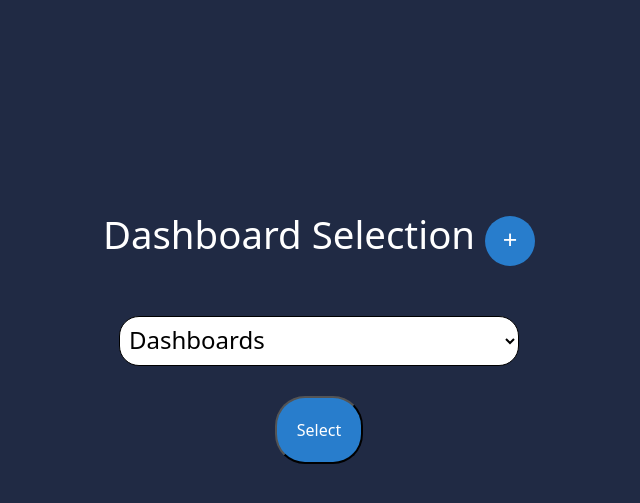
After one commit to PenPen7531/ISSP-Triumf-435, a Flask app: page /view in a window 1280 px wide. The commit adds this page. Shown: the top 503 px of the page, without its empty margins (321-961 px from the left). Run offline with Flask 2, Linux system fonts and the light colour scheme.

Commit message:
Added new routes to python flask. Added new dashboard page with no dynamic features yet

```diff
--- /dev/null
+++ b/app/static/css/dash.css
@@ -0,0 +1,118 @@
+*{
+    background-color: #202A44;
+    color: white;
+}
+
+.flex-mid {
+    margin-top: 20vh;
+    padding-top: 4%;
+    display: flex;
+    flex-direction: column;
+    align-items: center;
+
+}
+
+.transparent{
+    background-color: transparent;
+}
+
+#myDropdown{
+    display: flex;
+    flex-direction: column;
+    align-content: center;
+    justify-content: center;
+    background-color: white;
+    width: 400px;
+    height: 50px;
+    font-size: 1.5em;
+    border-radius: 20px;
+    padding: 5px;
+    border: 1px solid black;
+    color: black;
+}
+
+#plus{
+    font-size: 2vw;
+    text-align: center;
+    border: none;
+    background-color: #287DCC;
+    justify-self: center;
+    border-radius: 50%;
+    height: 50px;
+    width: 50px;
+    text-align: center;
+}
+
+.dropdown > * {
+    margin: 0;
+    padding: 0;
+    background-color: transparent;
+    color: black;
+}
+a{
+    background-color: white;
+    list-style-type: none;
+    color: black;
+}
+.dropbtn{
+    padding: 20px;
+    border: none;
+    margin: 0;
+
+    border-bottom: solid blue 1px;
+}
+.dropdown{
+    display: flex;
+    flex-direction: column;
+    border: solid 1px black;
+    padding: 0px;
+    border-radius: 30px;
+    background-color: white;
+    font-size: 2vw;
+    width: 50vw;
+}
+
+.link{
+    text-decoration: None;
+
+    align-self: center;
+    background-color: transparent;
+    color: grey;
+
+
+}
+
+#title{
+    font-size: 3vw;
+    margin-bottom: 50px;
+}
+
+.arrow{
+    height: 30px;
+    width: 30px;
+    justify-self: end;
+    background-color: transparent;
+    align-self: flex-end;
+}
+
+#arrow-up{
+    display: None;
+}
+
+#arrow-down{
+    display: inline;
+}
+form{
+    display: flex;
+    flex-direction: column;
+    justify-content: center;
+    align-items: center;
+}
+.button{
+    margin: 30px;
+    background-color: #287DCC;
+    padding: 20px;
+    border-radius: 30px;
+    align-self: center;
+    justify-self: center;
+}
--- /dev/null
+++ b/app/templates/public/dash.html
@@ -0,0 +1,28 @@
+<!DOCTYPE html>
+<html lang="en">
+<head>
+    <meta charset="UTF-8">
+    <meta http-equiv="X-UA-Compatible" content="IE=edge">
+    <meta name="viewport" content="width=device-width, initial-scale=1.0">
+    <title>Dashboard</title>
+    <link rel="stylesheet" href="{{ url_for('static', filename='css/dash.css') }}">
+    <script src="../../static/js/dash.js"></script>
+
+    <link href="https://cdn.jsdelivr.net/npm/bootstrap@5.1.3/dist/css/bootstrap.min.css" rel="stylesheet" integrity="sha384-1BmE4kWBq78iYhFldvKuhfTAU6auU8tT94WrHftjDbrCEXSU1oBoqyl2QvZ6jIW3" crossorigin="anonymous">
+</head>
+<body>
+    <div class="flex-mid">
+        <h1 id="title">Dashboard Selection <a href="/create" class="transparent"><button  id="plus">+</button></a></h1>
+        <form method="POST">
+        <select name="dashboard" id="myDropdown">
+
+            <option class="link" value="Hidden" selected disabled hidden>Dashboards</option>
+            <option class="link" value="Charles">Dr.Chalres</option>
+            <option class="link" value="Spencer">Spencer</option>
+            <option class="link" value="Jeff">Jeff</option>
+          </select>
+          <button class="button">Select</button>
+        </form>
+    </div>
+</body>
+</html>
--- a/app/views.py
+++ b/app/views.py
@@ -1,11 +1,22 @@
 from app import app
 from flask import render_template
+from flask import Flask, request, jsonify, render_template, redirect, session
 
-@app.route("/")
+@app.route("/", methods=["GET", "POST"])
 def index():
-    return render_template("public/mobile_index.html")
+    print(request.form.get("password"))
+    if request.method=="GET":
+        return render_template("public/index.html")
 
+    if request.method=="POST":
+        if request.form.get("password")=="Test":
+            return redirect("/view")
+    return redirect("/error")
 
-@app.route("/webpage")
+@app.route("/view", methods=["GET", "POST"])
 def home():
-    return render_template("public/index.html")
+    if request.method=="GET":
+        return render_template("public/dash.html")
+    if request.method=="POST":
+        dashboard=request.form.get("dashboard")
+        return redirect(f"/dashboard/{dashboard}")
```
Also changed, not shown: app/static/css/style.css (deleted, +0 -67 lines), app/static/css/styles.css (renamed from app/static/css/mobile_styles.css, +0 -23 lines), app/templates/public/index.html (+21 -21 lines), app/templates/public/mobile_index.html (deleted, +0 -31 lines), app/templates/public/templates/public_template.html (deleted, +0 -48 lines), app/static/img/arrow-down.png (added), app/static/img/arrow-up.png (added), app/static/js/app.js (deleted), app/static/js/dash.js (added).
